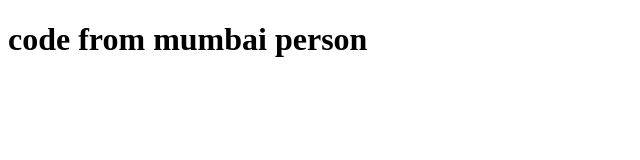
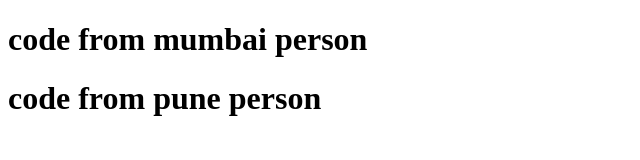
Before and after one commit to SRUTHISRIG777/mumbai-pune, a plain HTML site: page index.html in a window 1280 px wide. Shown: the whole page, without its empty margins (0-640 px from the left). Drawn offline with Linux system fonts and the light colour scheme.

Commit message:
pune person data

```diff
--- a/index.html
+++ b/index.html
@@ -7,6 +7,7 @@
 </head>
 <body>
     <h1>code from mumbai person</h1>
+    <h1>code from pune person</h1>
 
 </body>
 </html>
```
